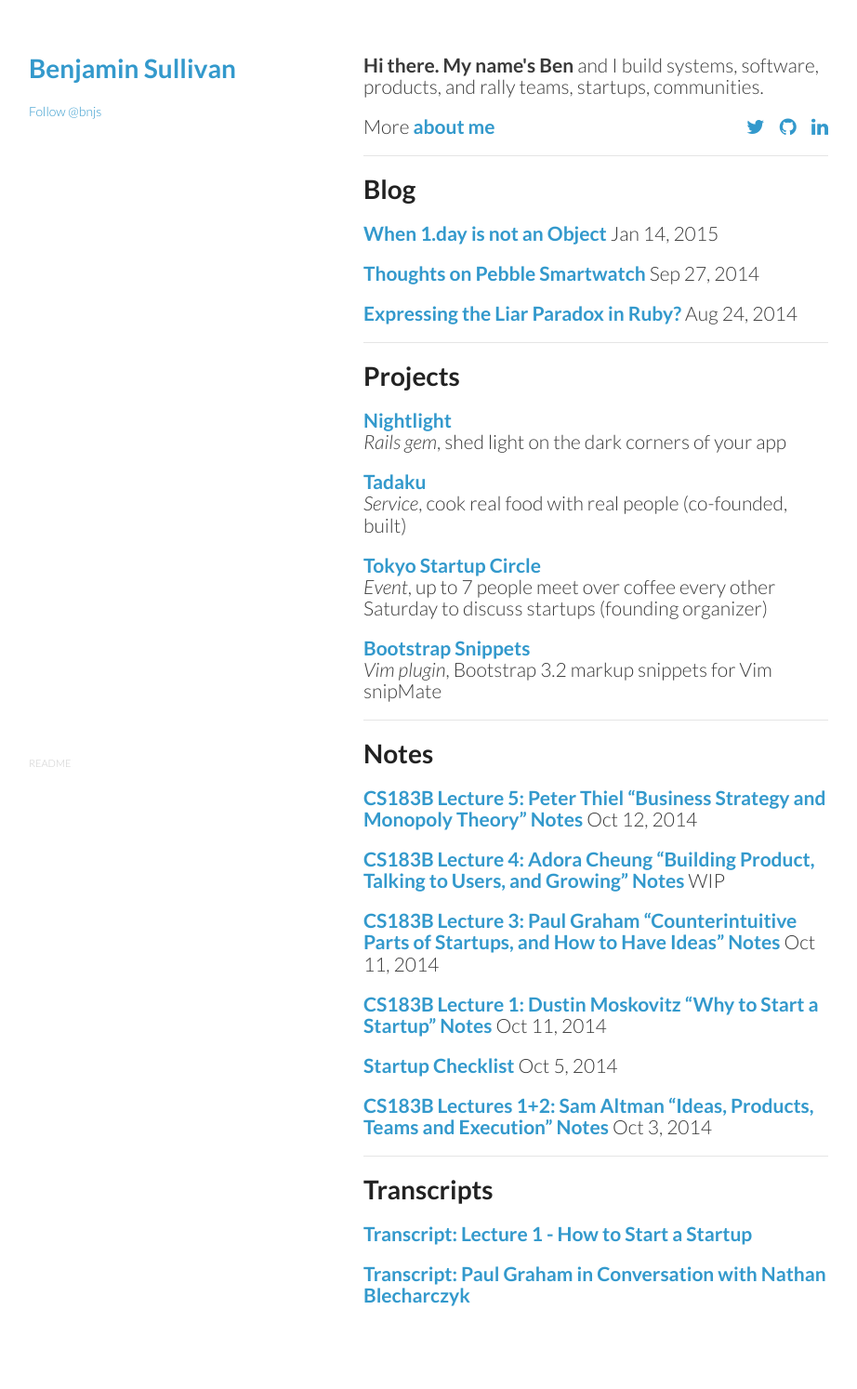
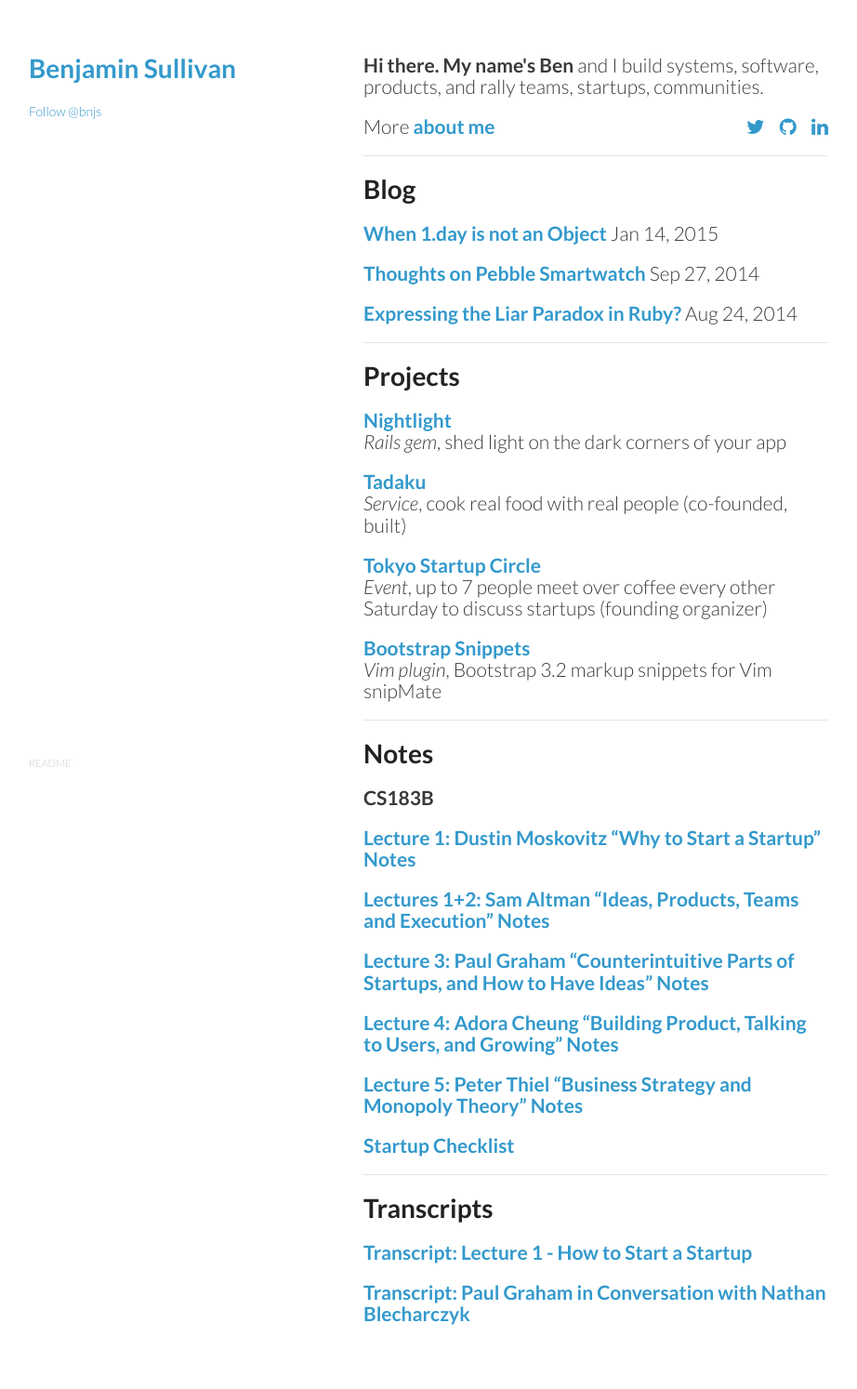
Before and after one commit to bnjs/bnjs.github.io, a Jekyll site: the page built from index.md, in a window 1280 px wide. Shown: the whole page at 93% size, without its empty margins (179-1101 px from the left). Built offline with Jekyll 4.4.1, drawn with Linux system fonts in a browser that asks for light colours; nearby versions of some CDN libraries; comment, search, counter and statistics services are not loaded.

Commit message:
List notes more clearly

```diff
--- a/index.md
+++ b/index.md
@@ -71,17 +71,19 @@
 
 # Notes
 
-## [CS183B Lecture 5: Peter Thiel "Business Strategy and Monopoly Theory" Notes](/notes/cs183b-lecture-5-peter-thiel-business-strategy-and-monopoly-theory/) <span class="lowkey">Oct 12, 2014</span>
+## CS183B
 
-## [CS183B Lecture 4: Adora Cheung "Building Product, Talking to Users, and Growing" Notes](/notes/cs183b-lecture-4-adora-cheung-building-product-talking-to-users-and-growing/) <span class="lowkey">WIP</span>
+## [Lecture 1: Dustin Moskovitz "Why to Start a Startup" Notes](/notes/cs183b-lecture-1-dustin-moskovitz-why-to-start-a-startup/)
 
-## [CS183B Lecture 3: Paul Graham "Counterintuitive Parts of Startups, and How to Have Ideas" Notes](/notes/cs183b-lecture-3-paul-graham-counterintuitive-parts-of-startups-and-how-to-have-ideas/) <span class="lowkey">Oct 11, 2014</span>
+## [Lectures 1+2: Sam Altman "Ideas, Products, Teams and Execution" Notes](/notes/sam-altman-ideas-products-teams-and-execution-highlights/)
 
-## [CS183B Lecture 1: Dustin Moskovitz "Why to Start a Startup" Notes](/notes/cs183b-lecture-1-dustin-moskovitz-why-to-start-a-startup/) <span class="lowkey">Oct 11, 2014</span>
+## [Lecture 3: Paul Graham "Counterintuitive Parts of Startups, and How to Have Ideas" Notes](/notes/cs183b-lecture-3-paul-graham-counterintuitive-parts-of-startups-and-how-to-have-ideas/)
 
-## [Startup Checklist](/notes/startup-checklist/) <span class="lowkey">Oct 5, 2014</span>
+## [Lecture 4: Adora Cheung "Building Product, Talking to Users, and Growing" Notes](/notes/cs183b-lecture-4-adora-cheung-building-product-talking-to-users-and-growing/)
 
-## [CS183B Lectures 1+2: Sam Altman "Ideas, Products, Teams and Execution" Notes](/notes/sam-altman-ideas-products-teams-and-execution-highlights/) <span class="lowkey">Oct 3, 2014</span>
+## [Lecture 5: Peter Thiel "Business Strategy and Monopoly Theory" Notes](/notes/cs183b-lecture-5-peter-thiel-business-strategy-and-monopoly-theory/)
+
+## [Startup Checklist](/notes/startup-checklist/)
 
 ---
 
```
